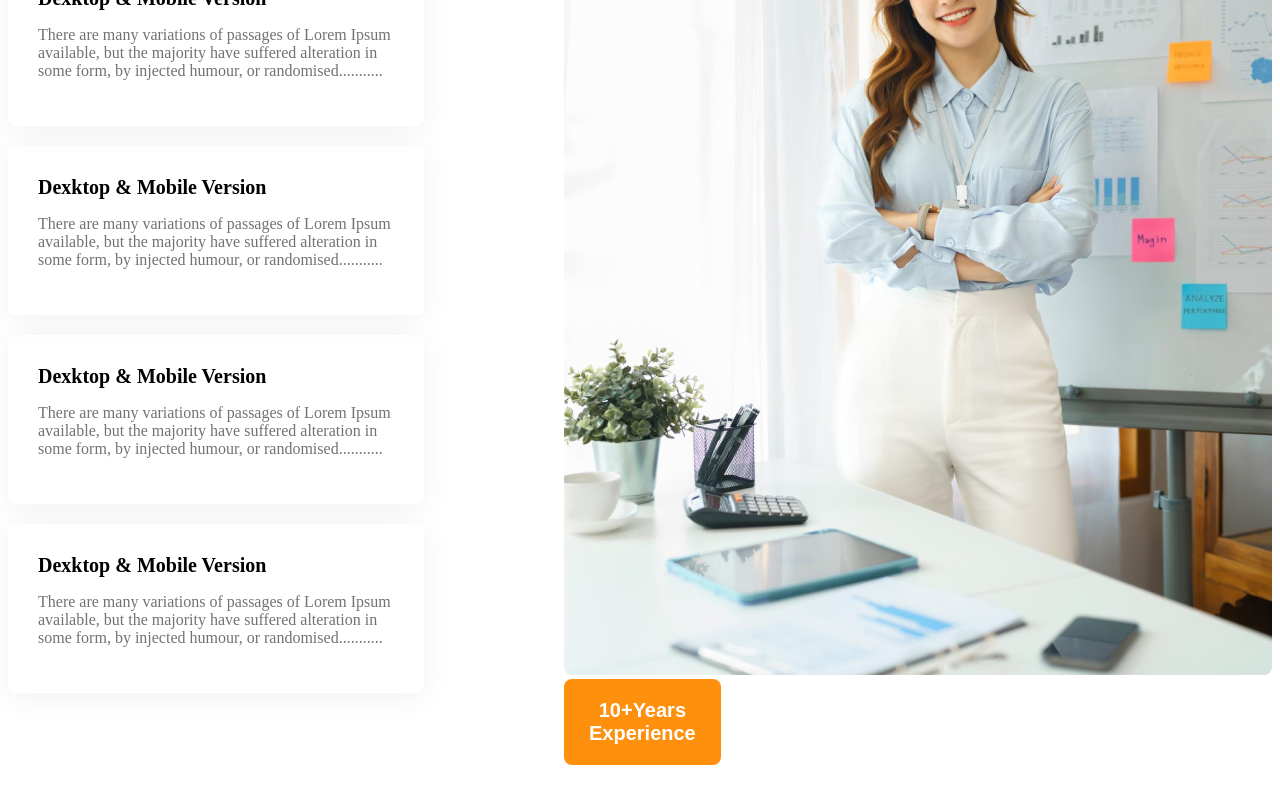
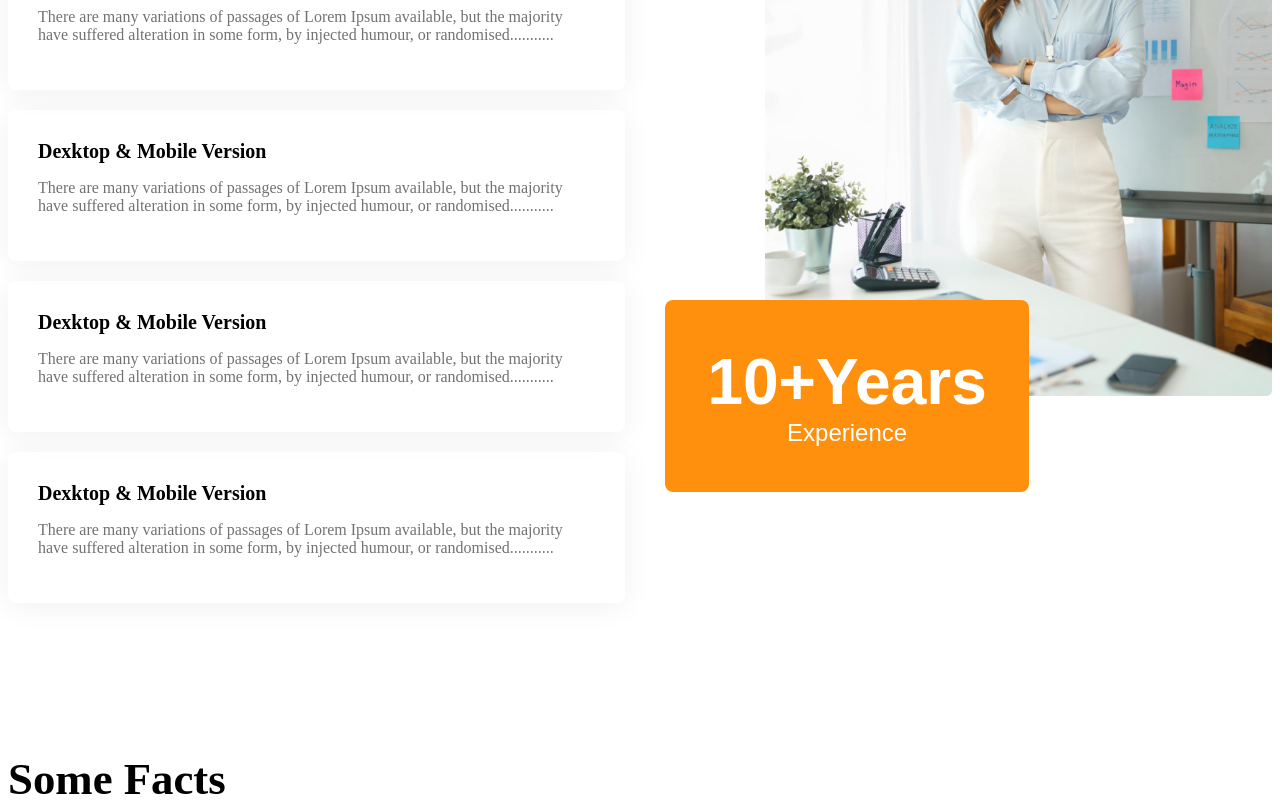
Before and after one commit to sanchoybiswas/g3-architects-website, a plain HTML site: page index.html in a window 1280 px wide. Shown: the part 2451-3259 px from the top of the page. Drawn offline with Linux system fonts and the light colour scheme.

Commit message:
added experiencs badge

```diff
--- a/index.html
+++ b/index.html
@@ -46,7 +46,7 @@
         </section>
         <!-- Features you will  -->
 
-            <section class="feature display-flex">
+            <section class="features display-flex">
                 <div>
                     <h3 id="feature-section-title" class="section-title">Features you will <br> love & enjoy</h3>
                     <p class="text-light-gray">There are many variations of passages of Lorem Ipsum available, but the majority have suffered alteration in some form, by injected humour, or randomised words which don't look even</p>
@@ -69,7 +69,7 @@
                                 </div>
 
                 </div>
-                <div>
+                <div class="featured-architech">
                     <img src="images/architect.png" alt="">
                     <button id="experience-badge" class="btn-primary">
                         <span id="experience-years">10+Years</span>
--- a/styles/style.css
+++ b/styles/style.css
@@ -118,7 +118,7 @@ main > section{
 }
 /* feature section title style */
 
-.feature{
+.features{
     gap: 140px;
 }
 
@@ -138,6 +138,22 @@ main > section{
     margin-top: 0px;
     margin-bottom: 0px;
 
+}
+
+.featured-architech img{
+    width: 100%;
+}
+
+#experience-badge{
+    padding: 45px 42px;
+    font-size: 1.5rem;
+    font-weight: 500;
+    margin-top: -100px;
+    margin-left: -100px;
+}
+#experience-years{
+    font-weight: 700;
+    font-size: 4rem;
 }
 
 
@@ -189,6 +205,7 @@ main > section{
 @media screen and (max-width: 576px) {
     .navbar,
     .nav-links,
+    .feature,
     .teams{
         flex-direction: column;
     }
@@ -205,10 +222,14 @@ main > section{
     .our-features{
         margin-left: 20px;
     }
+    #experience-badge{
+        margin-top: 20px;
+        margin-left: 20px;
+    }
 }
 /* medium size device */
 @media screen and (min-width: 576px) and (max-width: 992px) {
-    .teams{
+    .teams, .features{
         flex-direction: column;
     }
     .our-features{
@@ -219,4 +240,8 @@ main > section{
         gap: 50px;
         justify-items: center;
     }
+    #experience-badge{
+        margin-top: 20px;
+        margin-left: 20px;
+    }
 }
```
